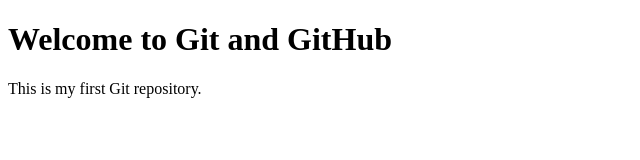
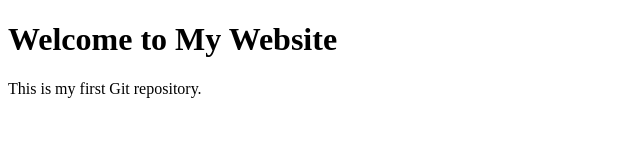
Before and after one commit to Shoaib6917/Git-Practical, a plain HTML site: page index.html in a window 1280 px wide. Shown: the whole page, without its empty margins (0-640 px from the left). Drawn offline with Linux system fonts and the light colour scheme.

Commit message:
Update website heading

```diff
--- a/index.html
+++ b/index.html
@@ -4,7 +4,7 @@
     <title>My First Git Project</title>
 </head>
 <body>
-    <h1>Welcome to Git and GitHub</h1>
+    <h1>Welcome to My Website</h1>
     <p>This is my first Git repository.</p>
 </body>
 </html>
```
